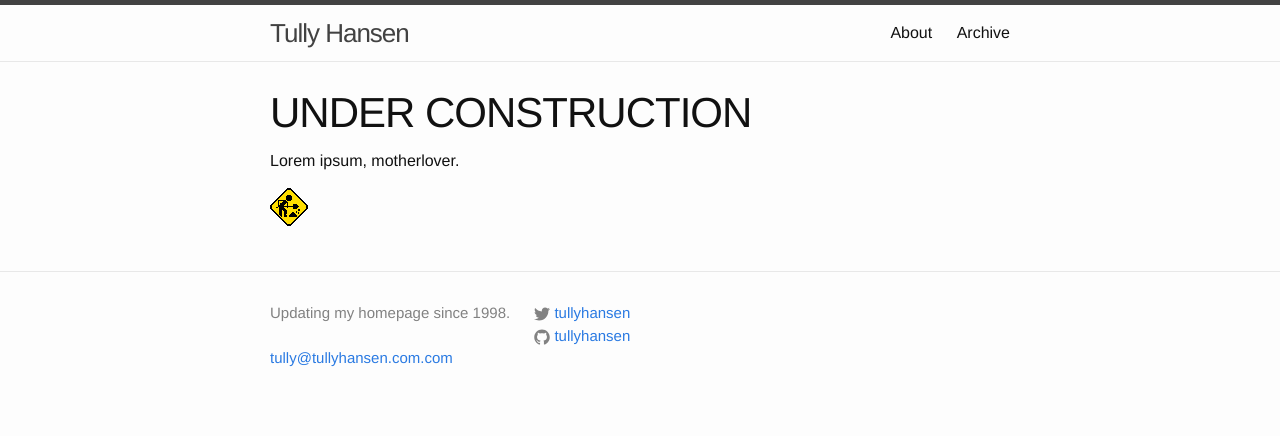
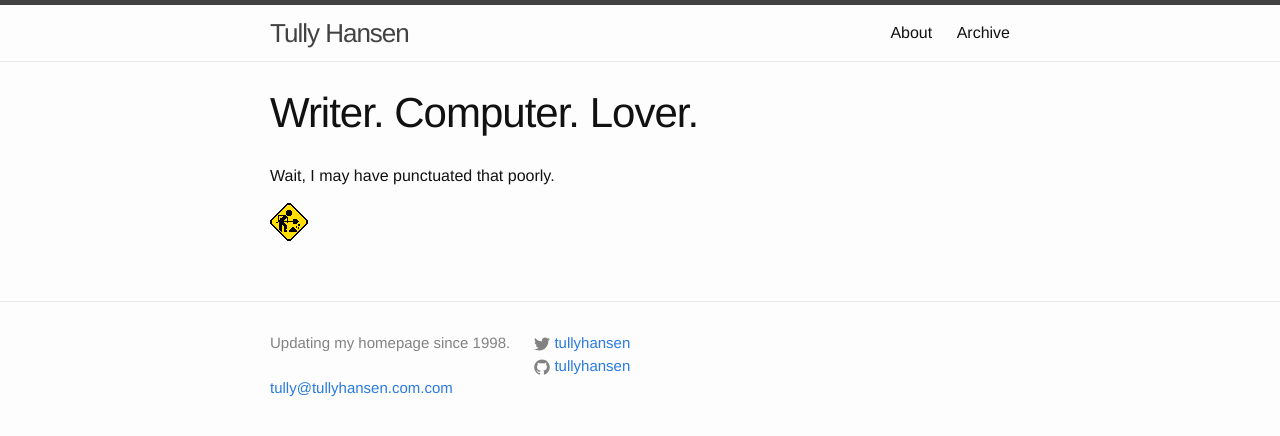
Before and after one commit to tullyhansen/tullyhansen.github.io, a Jekyll site: the page built from index.md, in a window 1280 px wide. Shown: the top 436 px of the page. Built offline with Jekyll 4.4.1, drawn with Linux system fonts in a browser that asks for light colours; a script that is not in the unit is left out.

Commit message:
Change index.md to 'post' type

```diff
--- a/index.md
+++ b/index.md
@@ -1,11 +1,10 @@
 ---
-layout: default
-title: Home
+layout: post
+title: Writer. Computer. Lover.
 permalink: index.html
 exclude: true
 ---
-# UNDER CONSTRUCTION
 
-Lorem ipsum, motherlover.
+Wait, I may have punctuated that poorly.
 
 <img src="img/MoMotorCity8021construct.gif">
```
